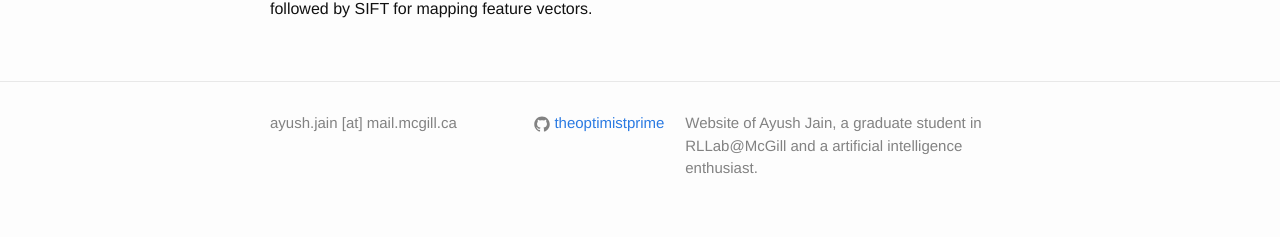
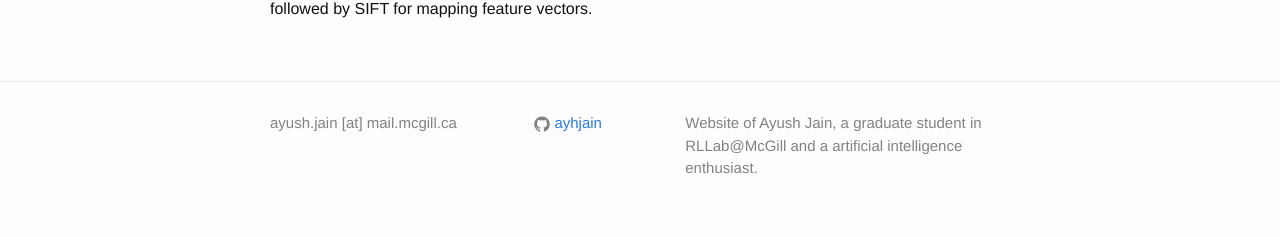
Before and after one commit to theoptimistprime/theoptimistprime.github.io, a Jekyll site: the page built from index.md, in a window 1280 px wide. Shown: the part 1448-1685 px from the top of the page. Built offline with Jekyll 4.4.1, drawn with Linux system fonts in a browser that asks for light colours; our own code applies the rules of GitHub Pages for plain Markdown files.

Commit message:
Update _config.yml

```diff
--- a/_config.yml
+++ b/_config.yml
@@ -11,8 +11,8 @@ email: ayush.jain [at] mail.mcgill.ca
 description: > # this means to ignore newlines until "baseurl:"
   Website of Ayush Jain, a graduate student in RLLab@McGill and a artificial intelligence enthusiast.
 baseurl: "" # the subpath of your site, e.g. /blog
-url: "http://theoptimistpime.github.io" # the base hostname & protocol for your site
-github_username:  theoptimistprime
+url: "http://ayhjain.github.io" # the base hostname & protocol for your site
+github_username:  ayhjain
 
 # Build settings
 markdown: kramdown
```
